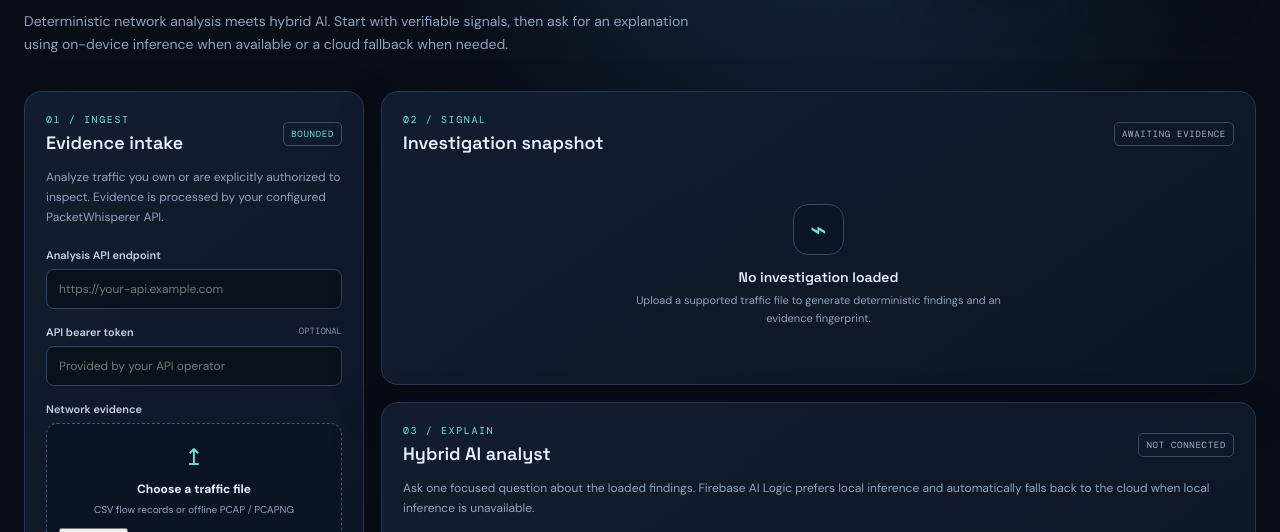
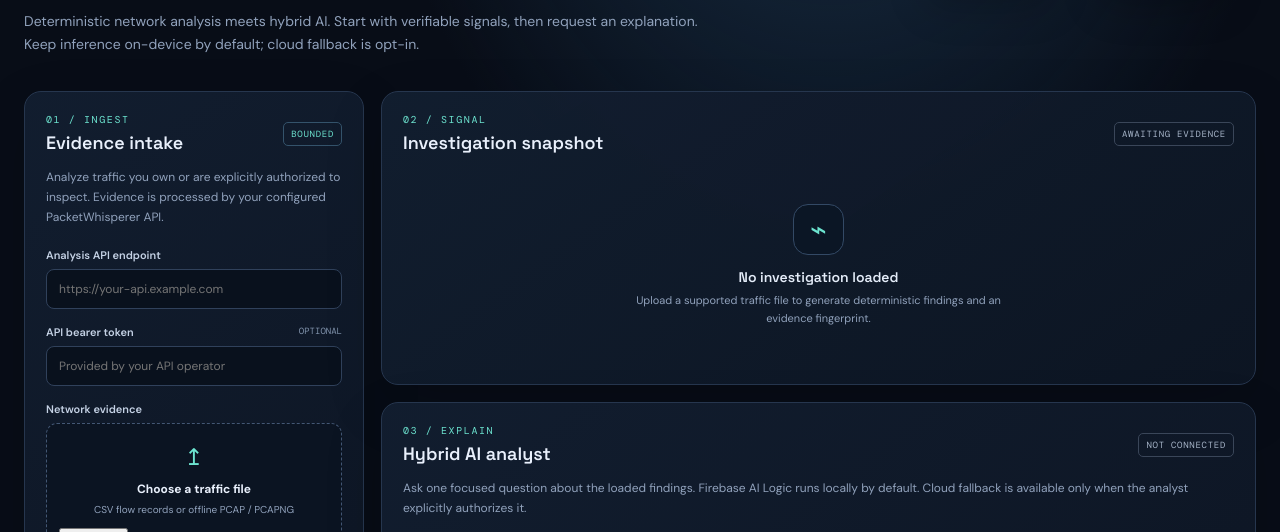
Before and after one commit to yobi369/PacketWhisperer-AI, a website built with Vite: page web/index.html in a window 1280 px wide. Shown: the part 268-800 px from the top of the page. Built offline with nearby package versions, Linux system fonts and the light colour scheme; some packages are replaced by stand-ins of ours; no server answers.

Commit message:
Clarify local-first behavior and cloud consent in interface

```diff
--- a/web/index.html
+++ b/web/index.html
@@ -15,7 +15,7 @@
     </header>
     <main class="layout">
       <section class="intro">
-        <div><p class="eyebrow">EVIDENCE-FIRST NETWORK INTELLIGENCE</p><h1>Investigate with <em>clarity.</em><br/>Keep sensitive evidence close.</h1><p class="lede">Deterministic network analysis meets hybrid AI. Start with verifiable signals, then ask for an explanation using on-device inference when available or a cloud fallback when needed.</p></div>
+        <div><p class="eyebrow">EVIDENCE-FIRST NETWORK INTELLIGENCE</p><h1>Investigate with <em>clarity.</em><br/>Keep sensitive evidence close.</h1><p class="lede">Deterministic network analysis meets hybrid AI. Start with verifiable signals, then request an explanation. Keep inference on-device by default; cloud fallback is opt-in.</p></div>
         <div class="architecture" aria-label="Hybrid inference architecture"><div class="node"><span>01</span><b>LOCAL</b><small>Private reasoning</small></div><div class="link-line"></div><div class="node cloud"><span>02</span><b>CLOUD</b><small>Fallback reasoning</small></div></div>
       </section>
       <section class="workspace">
@@ -43,7 +43,7 @@
           </div>
           <div class="panel analyst-panel">
             <div class="panel-title"><div><p class="eyebrow">03 / EXPLAIN</p><h2>Hybrid AI analyst</h2></div><span id="inference-badge" class="tag neutral">NOT CONNECTED</span></div>
-            <p class="muted">Ask one focused question about the loaded findings. Firebase AI Logic prefers local inference and automatically falls back to the cloud when local inference is unavailable.</p>
+            <p class="muted">Ask one focused question about the loaded findings. Firebase AI Logic runs locally by default. Cloud fallback is available only when the analyst explicitly authorizes it.</p>
             <div class="prompt-row"><textarea id="analyst-prompt" rows="3" maxlength="2000" placeholder="Example: Explain the strongest evidence for a scan-like pattern and list safe validation steps." disabled></textarea><button id="ask-btn" class="primary ask" disabled>Analyze <span>↗</span></button></div>
             <label class="cloud-consent"><input id="cloud-consent" type="checkbox"/><span><b>Allow cloud fallback for this investigation</b><small>If enabled, the minimized findings summary may be sent to Google's cloud model when local inference is unavailable. Without consent, use on-device only.</small></span></label>
             <div class="ai-meta"><span id="ai-mode">PREFER_ON_DEVICE</span><span>Single-turn evidence-grounded analysis</span></div>
```
